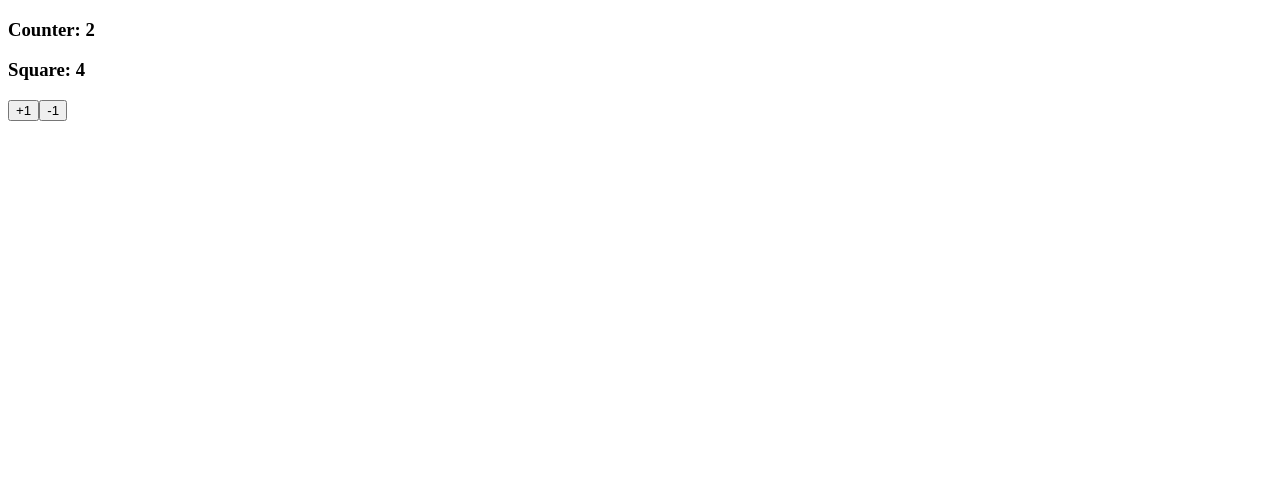
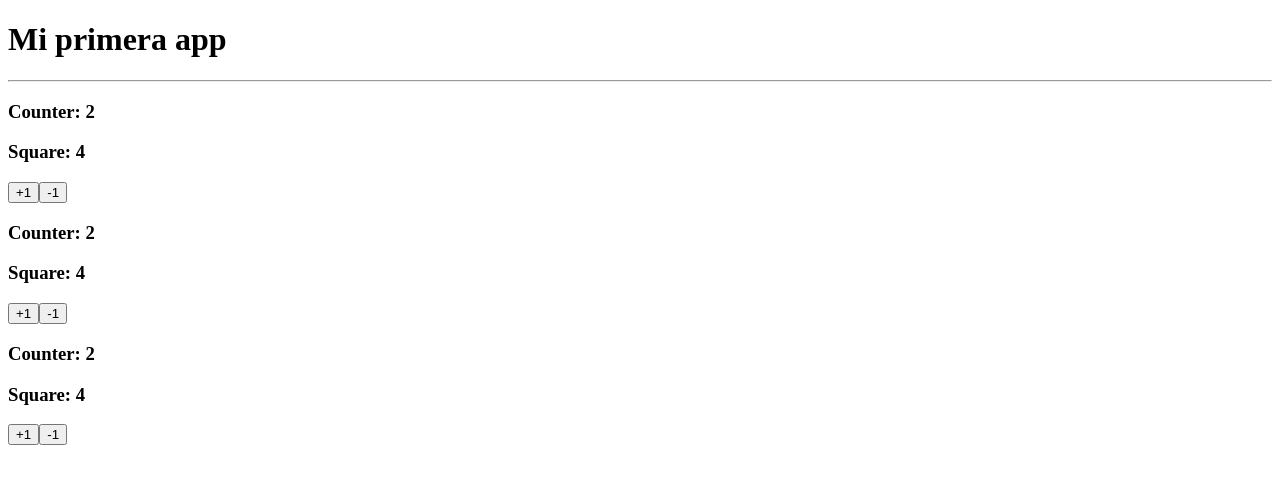
Before and after one commit to EmmanuelAVT9/indecision-appweb, a Vue app: page / in a window 1280 px wide. Shown: the top 484 px of the page. Built offline with nearby package versions, Linux system fonts and the light colour scheme.

Commit message:
feat: Create component MyCounter

```diff
--- a/src/App.vue
+++ b/src/App.vue
@@ -1,17 +1,12 @@
 <template>
-    <section>
-        <h3> Counter: {{ counter }}</h3>
-        <h3> Square: {{ squareCounter }}</h3>
-        <div>
-            <button @click="counter++">+1</button>
-            <button @click="counter--">-1</button>
-        </div>
-    </section>
+    <h1>Mi primera app</h1>
+    <hr>
+    <MyCounter />
+    <MyCounter />
+    <MyCounter />
+
 </template>
 
 <script setup lang="ts">
-import { computed, ref } from 'vue';
-
-const counter = ref(2);
-const squareCounter = computed(() => counter.value * counter.value);
+import MyCounter from './components/MyCounter.vue';
 </script>
--- /dev/null
+++ b/src/components/MyCounter.vue
@@ -0,0 +1,17 @@
+<template>
+    <section>
+        <h3> Counter: {{ counter }}</h3>
+        <h3> Square: {{ squareCounter }}</h3>
+        <div>
+            <button @click="counter++">+1</button>
+            <button @click="counter--">-1</button>
+        </div>
+    </section>
+</template>
+
+<script setup lang="ts">
+import { computed, ref } from 'vue';
+
+const counter = ref(2);
+const squareCounter = computed(() => counter.value * counter.value);
+</script>
```
